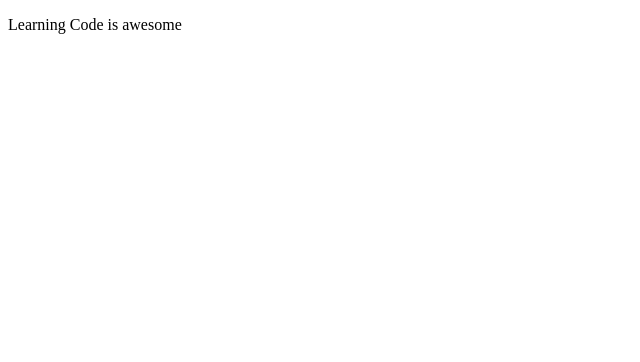
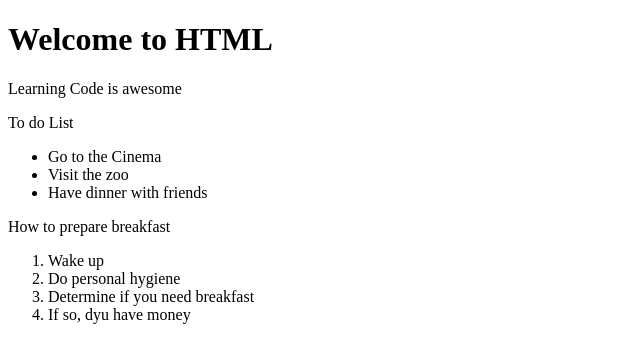
Before and after one commit to nambzak/kanzu-code-fronendBootCamp, a plain HTML site: page lecture-1/index.html in a window 1280 px wide. Shown: the whole page, without its empty margins (0-640 px from the left). Drawn offline with Linux system fonts and the light colour scheme.

Commit message:
Modified index file to add more lines

```diff
--- a/lecture-1/index.html
+++ b/lecture-1/index.html
@@ -12,6 +12,20 @@
     <title>Firsr Web Page</title>
   </head>
   <body>
+    <h1>Welcome to HTML</h1>
     <p>Learning Code is awesome</p>
+    <p>To do List</p>
+    <ul>
+      <li>Go to the Cinema</li>
+      <li>Visit the zoo</li>
+      <li>Have dinner with friends</li>
+    </ul>
+    <p>How to prepare breakfast</p>
+    <ol>
+      <li>Wake up</li>
+      <li>Do personal hygiene</li>
+      <li>Determine if you need breakfast</li>
+      <li>If so, dyu have money</li>
+    </ol>
   </body>
 </html>
```
